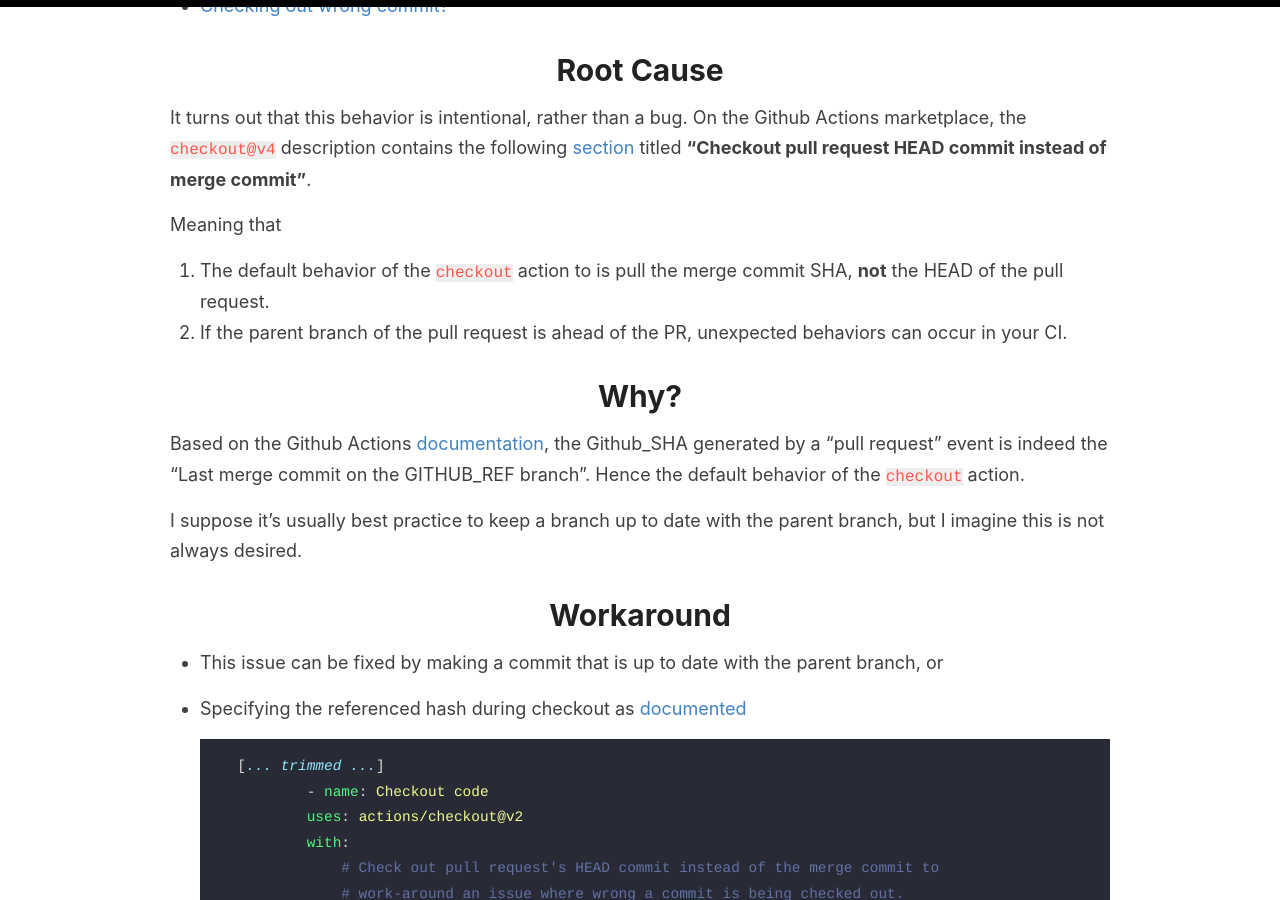
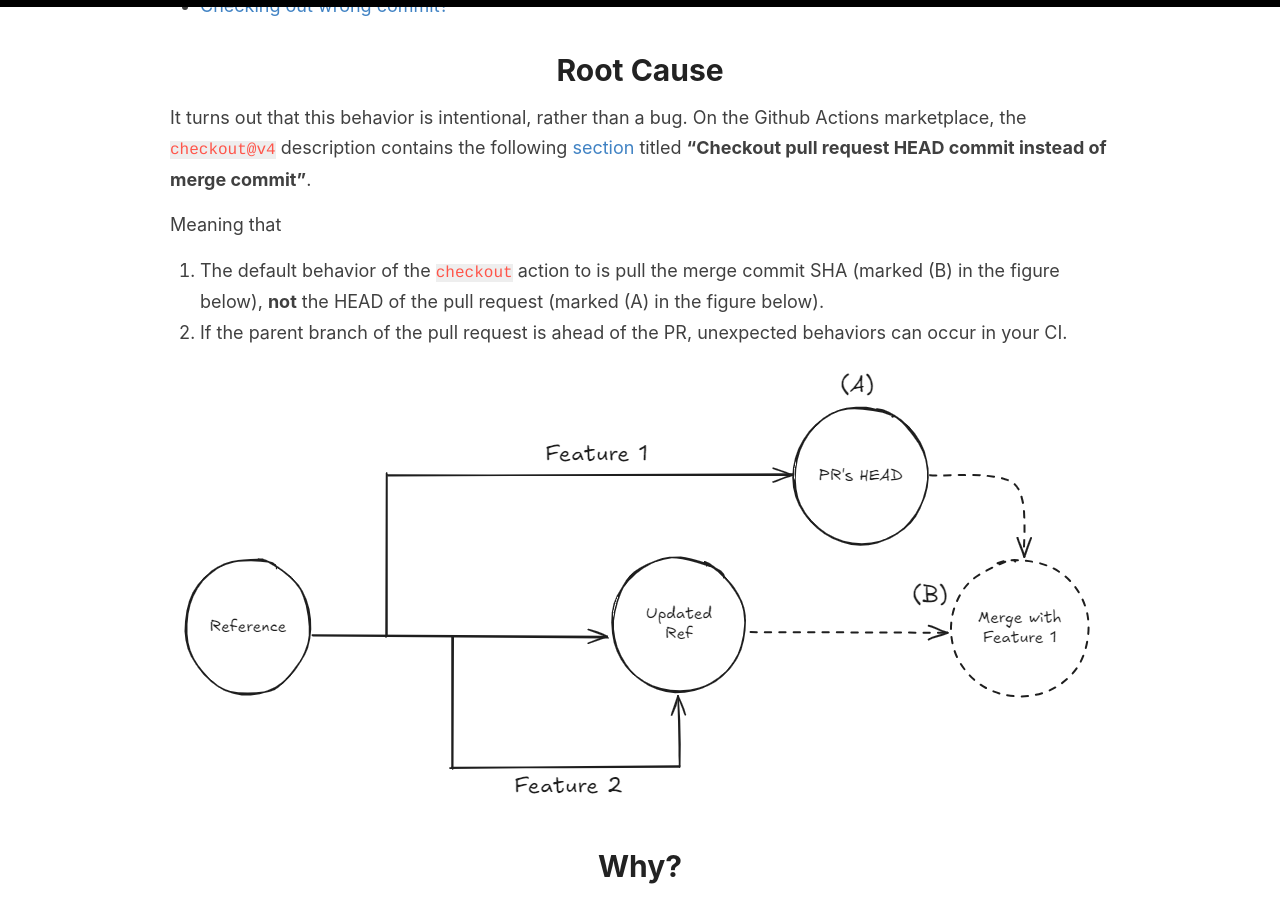
Before and after one commit to kfchou/kfchou.github.io, a Jekyll site: the page built from _posts/2024-12-10-gh-checkout-quirk.md, in a window 1280 px wide and 900 px high, scrolled down 532 px. Built offline with Jekyll 4.4.1, drawn with Linux system fonts in a browser that asks for light colours; comment, search, counter and statistics services are not loaded.

Commit message:
add explanation figure

```diff
--- a/_posts/2024-12-10-gh-checkout-quirk.md
+++ b/_posts/2024-12-10-gh-checkout-quirk.md
@@ -14,8 +14,11 @@
 It turns out that this behavior is intentional, rather than a bug. On the Github Actions marketplace, the `checkout@v4` description contains the following [section](https://github.com/marketplace/actions/checkout#checkout-pull-request-head-commit-instead-of-merge-commit) titled __"Checkout pull request HEAD commit instead of merge commit"__.
 
 Meaning that
-1. The default behavior of the `checkout` action to is pull the merge commit SHA, __not__ the HEAD of the pull request.
+1. The default behavior of the `checkout` action to is pull the merge commit SHA (marked (B) in the figure below), __not__ the HEAD of the pull request (marked (A) in the figure below).
 2. If the parent branch of the pull request is ahead of the PR, unexpected behaviors can occur in your CI.
+
+
+![GH flow](/assets/2024-12-10-gh-checkout-sha/85AAD4AC-B2E0-40B8-8EFD-CDF814FD5430.png)
 
 # Why?
 Based on the Github Actions [documentation](https://docs.github.com/en/actions/writing-workflows/choosing-when-your-workflow-runs/events-that-trigger-workflows#pull_request), the Github_SHA generated by a "pull request" event is indeed the "Last merge commit on the GITHUB_REF branch". Hence the default behavior of the `checkout` action.
```
Also changed, not shown: assets/2024-12-10-gh-checkout-sha/85AAD4AC-B2E0-40B8-8EFD-CDF814FD5430.png (added).
